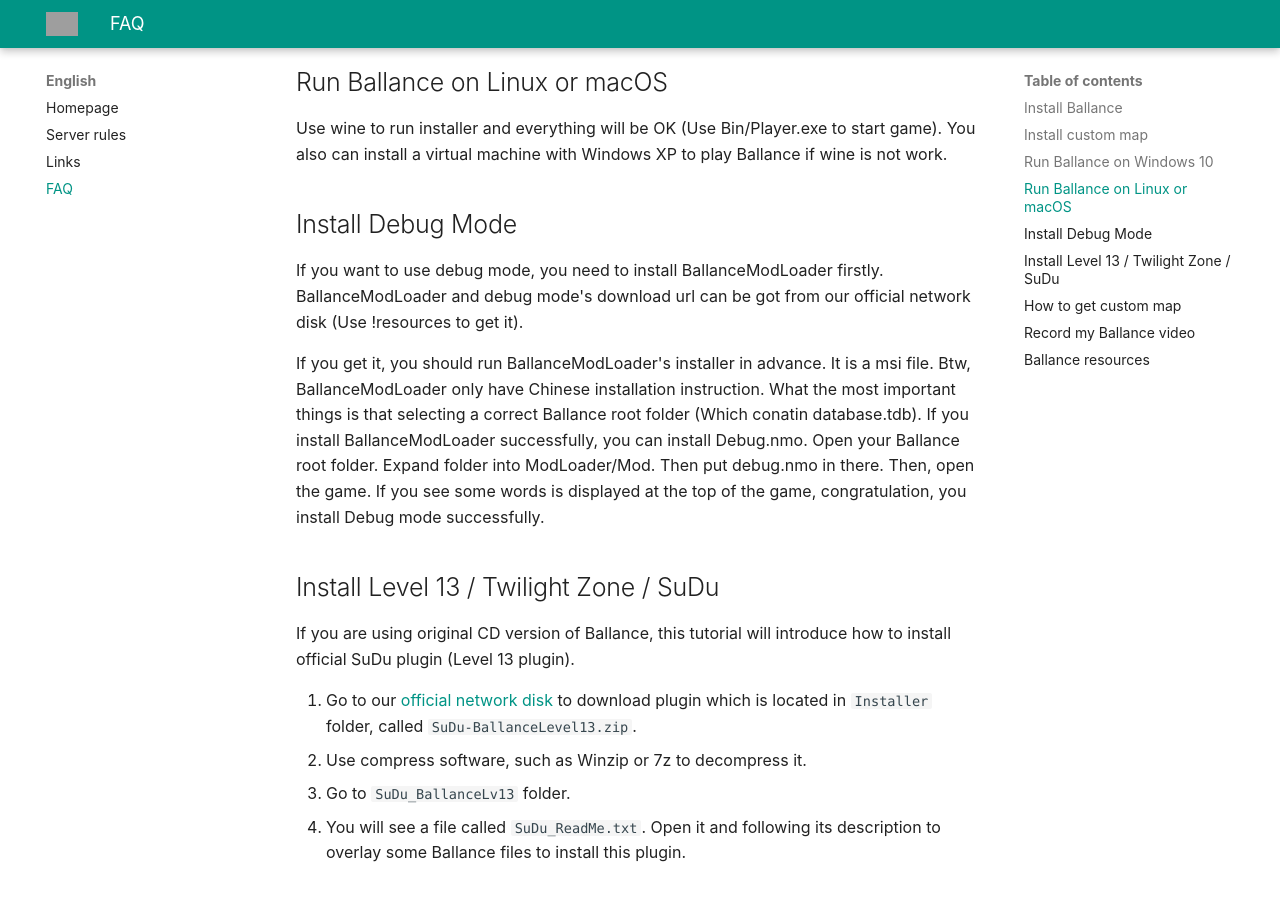
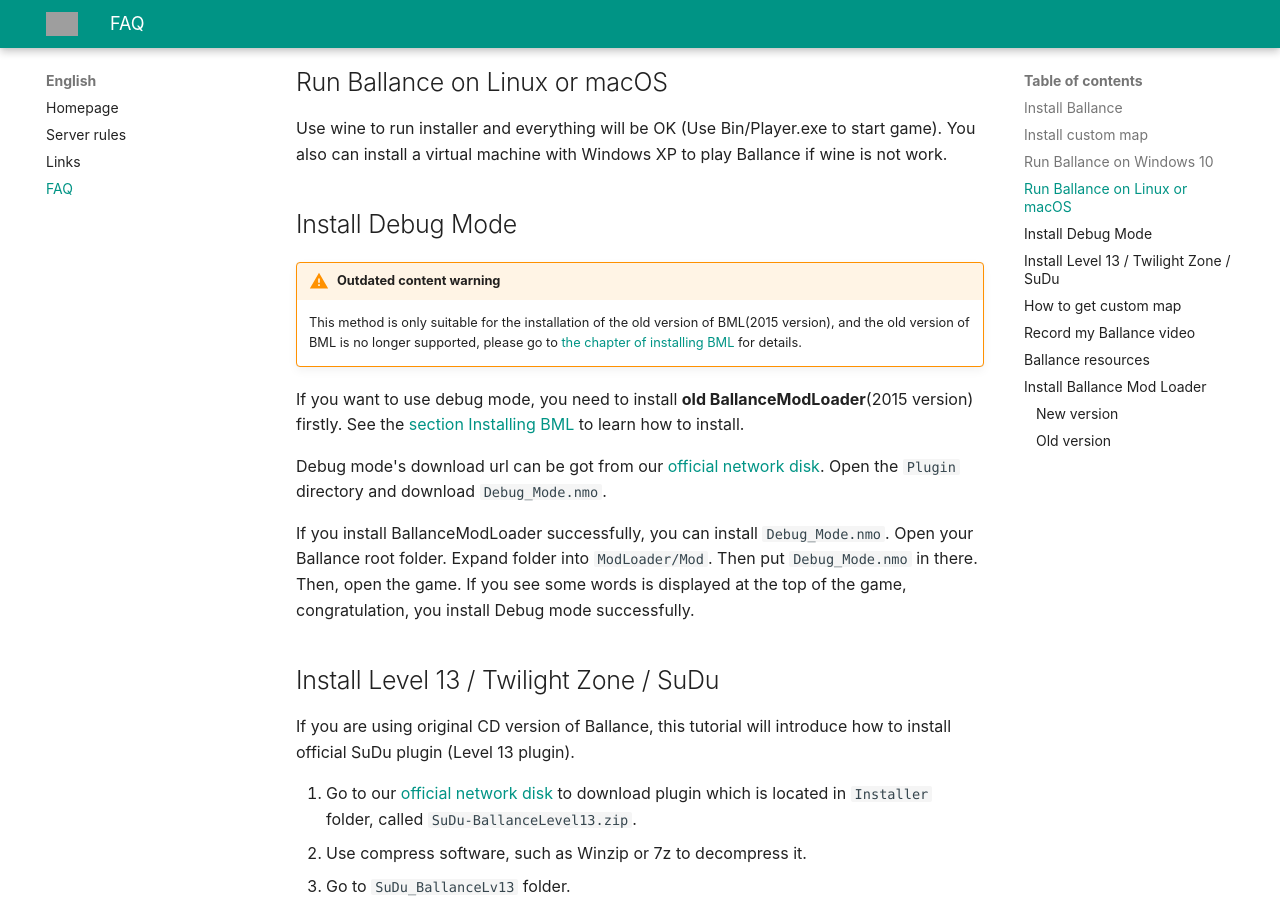
Before and after one commit to yyc12345/ballance-discord-rules, an MkDocs documentation site: the page built from docs/en/faq.md, in a window 1280 px wide and 900 px high, scrolled down 733 px. Built offline with MkDocs 1.6.1 and Material for MkDocs 9.7.7, drawn with Linux system fonts in a browser that asks for light colours; some of the changed text lies outside the part shown; grey boxes are pictures that could not be loaded.

Commit message:
add some context

```diff
--- a/docs/en/faq.md
+++ b/docs/en/faq.md
@@ -20,10 +20,14 @@
 
 ## <span id="jump-5">Install Debug Mode</span>
 
-If you want to use debug mode, you need to install BallanceModLoader firstly. BallanceModLoader and debug mode's download url can be got from our official network disk (Use !resources to get it).
+!!! warning "Outdated content warning"
+    This method is only suitable for the installation of the old version of BML(2015 version), and the old version of BML is no longer supported, please go to [the chapter of installing BML](#jump-10) for details.
 
-If you get it, you should run BallanceModLoader's installer in advance. It is a msi file. Btw, BallanceModLoader only have Chinese installation instruction. What the most important things is that selecting a correct Ballance root folder (Which conatin database.tdb).
-If you install BallanceModLoader successfully, you can install Debug.nmo. Open your Ballance root folder. Expand folder into ModLoader/Mod. Then put debug.nmo in there. Then, open the game. If you see some words is displayed at the top of the game, congratulation, you install Debug mode successfully.
+If you want to use debug mode, you need to install **old BallanceModLoader**(2015 version) firstly. See the [section Installing BML](#jump-10) to learn how to install.
+
+Debug mode's download url can be got from our [official network disk](#jump-9). Open the `Plugin` directory and download `Debug_Mode.nmo`.
+
+If you install BallanceModLoader successfully, you can install `Debug_Mode.nmo`. Open your Ballance root folder. Expand folder into `ModLoader/Mod`. Then put `Debug_Mode.nmo` in there. Then, open the game. If you see some words is displayed at the top of the game, congratulation, you install Debug mode successfully.
 
 ## <span id="jump-6">Install Level 13 / Twilight Zone / SuDu</span>
 
@@ -97,3 +101,26 @@
 * Virtools 3.5
 * Some mapping tools
 * etc...
+
+## <span id="jump-10">Install Ballance Mod Loader</span>
+
+Ballance Mod Loader (BML) is a free open-source API to expand the original content of Ballance. BML is divided into two versions, old and new. **The old version has been discontinued, so it is recommended to use the new version.**
+
+You can download these two versions on our [Mega network disk](#jump-9). The old version(2015 version) is `BallanceModLoader-Gamepiaynmo-Old(2015).msi` and the new version(2020 version) is `BallanceModLoader-Gamepiaynmo-New(2020-0.3.24).zip`
+
+For different versions, you need to use different methods to install it.
+
+### New version
+
+!!! info "Migrate infomation"
+    For users with the old BML version, for example, those who installed the "Debug Mode" mod installed, please remove that BML version. If you are unsure about how to remove it, consider uninstalling and re-installing Ballance itself.
+
+First, Extract and merge downloaded file with the Ballance folder.
+
+If you are using compatibility mode to run the game, that should be set to Windows XP or above (since BML removed the system check that Ballance performs every time when booting the game, compatibility issues should disappear while using BML).
+
+A "Ballance mod loader" mark at the top of the screen indicates that BML is installed correctly.
+
+### Old version
+
+After download installer, you just need to run it. It is a msi file. Btw, BallanceModLoader only have Chinese installation instruction. What the most important things is that selecting a correct Ballance root folder (Which conatin database.tdb).
```
